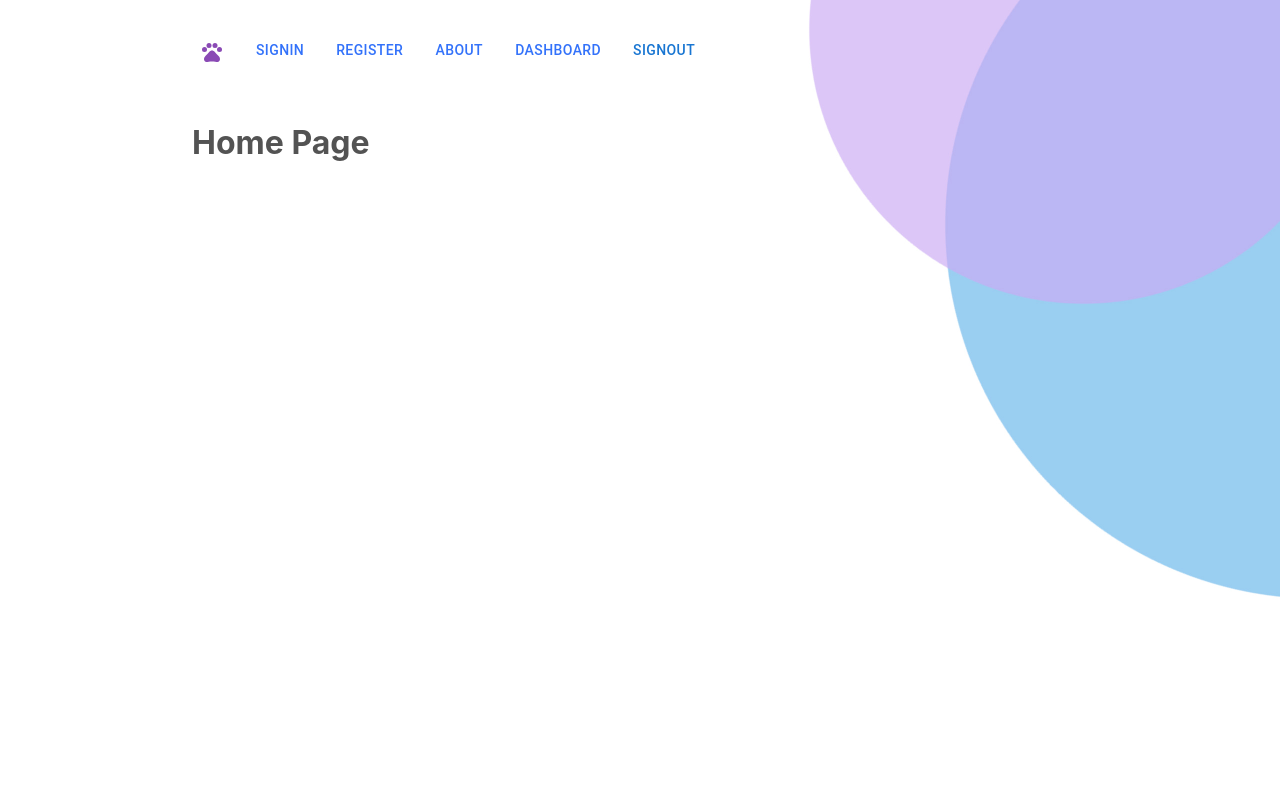
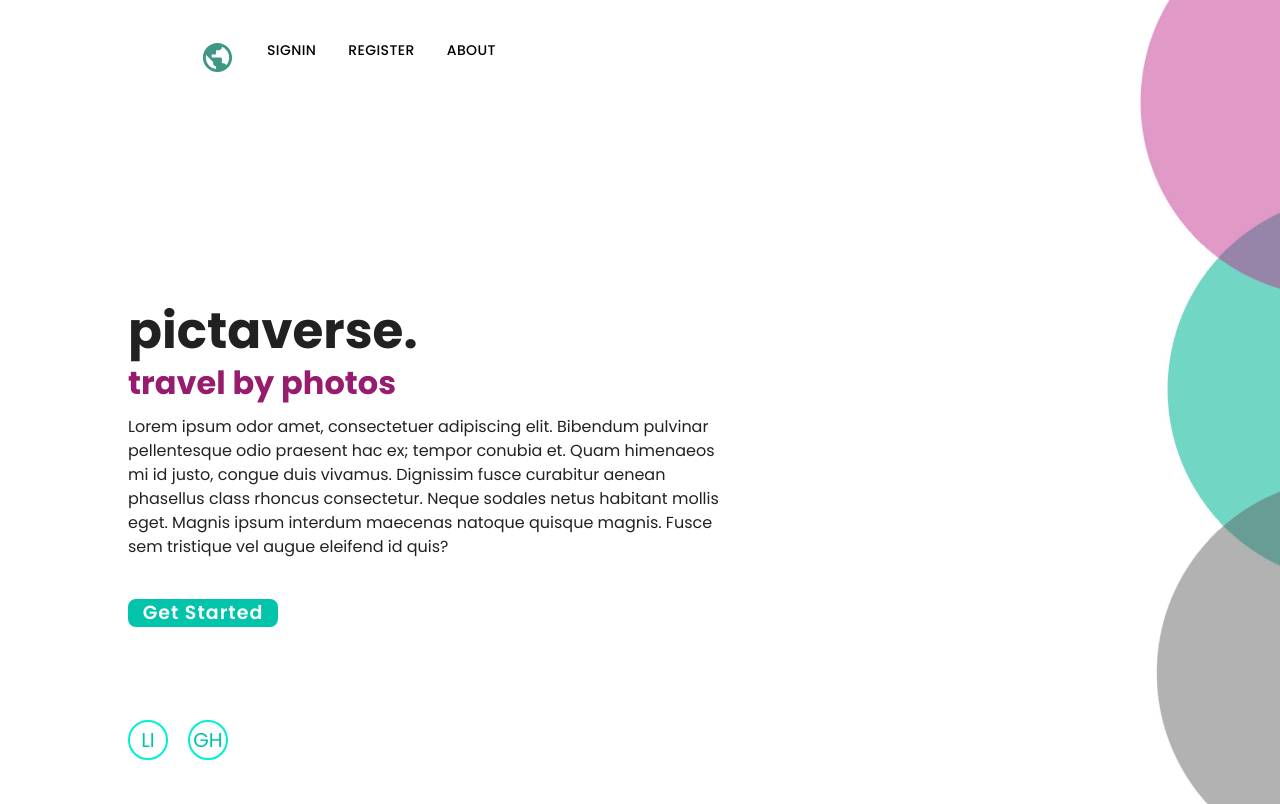
Before and after one commit to janetkarpenske/pictaverse-react, a React (Create React App) app in the folder client/: page / in a window 1280 px wide. Built offline with nearby package versions, Linux system fonts and the light colour scheme; no server answers.

Commit message:
Install mapbox and redux and get authenticated user data stored

```diff
--- a/client/package.json
+++ b/client/package.json
@@ -7,15 +7,18 @@
     "@emotion/styled": "^11.13.5",
     "@mui/icons-material": "^6.1.8",
     "@mui/material": "^6.1.8",
+    "@reduxjs/toolkit": "^2.3.0",
     "@testing-library/jest-dom": "^5.16.5",
     "@testing-library/react": "^13.4.0",
     "@testing-library/user-event": "^13.5.0",
     "firebase": "^11.0.2",
+    "mapbox-gl": "^3.8.0",
     "react": "^18.2.0",
     "react-dom": "^18.2.0",
+    "react-map-gl": "^7.1.7",
+    "react-redux": "^9.1.2",
     "react-router-dom": "^6.28.0",
     "react-scripts": "5.0.1",
-    "three": "^0.170.0",
     "web-vitals": "^2.1.4"
   },
   "scripts": {
--- a/client/src/components/MainNavigation.jsx
+++ b/client/src/components/MainNavigation.jsx
@@ -4,28 +4,43 @@ import { auth } from '../firebase/config';
 import classes from './styles/MainNavigation.module.css';
 import Button from '@mui/material/Button';
 import { IconButton } from '@mui/material';
-import PetsRoundedIcon from '@mui/icons-material/PetsRounded';
+import PublicIcon from '@mui/icons-material/Public';
+import { useDispatch, useSelector } from 'react-redux';
+import { userActions } from '../store/user-slice';
 
 function MainNavigation() {
   const navigate = useNavigate();
-  let currentUser;
+  const dispatch = useDispatch();
+
+  let currentUser = useSelector((state => state.user.signedInUserEmail));
 
   const handleSignOut = () => {
     signOut(auth);
-    console.log('Signed out')
     navigate("/");
   };
 
   onAuthStateChanged (auth, (user) => {
-    currentUser = user;
     console.log("current user: ", currentUser);
-    //userStoreRef.setUser(user);
+
+    let payload;
+    if(user !== null)
+      {
+        payload = {
+          userEmail: user.email,
+          userUID: user.uid
+        }
+      }
+    else {
+      payload = null;
+    }
+
+    dispatch(userActions.setSignedInUser(payload));
+
     if(user != null) {
-      //getUserPets(user.uid);
-      //getUserProfile(user.uid);
+      //load other immediate data needed here
     }
     else {
-      //need to clear user data and pet data from stores
+
     };
   })
 
@@ -42,11 +57,11 @@ function MainNavigation() {
               )}
               end
             >
-              <PetsRoundedIcon fontSize='inherit'/>
+              <PublicIcon fontSize='large'/>
             </NavLink>
             </IconButton>
           </li>
-          <li>
+          {!currentUser && <li>
             <Button variant='text'>
             <NavLink
               to="/signin"
@@ -57,8 +72,8 @@ function MainNavigation() {
               Signin
             </NavLink>
             </Button>
-          </li>
-          <li>
+          </li>}
+          {!currentUser && <li>
             <Button variant='text'>
             <NavLink
               to="/register"
@@ -69,7 +84,7 @@ function MainNavigation() {
               Register
             </NavLink>
             </Button>
-          </li>
+          </li>}
           <li>
             <Button variant='text'>
             <NavLink
@@ -82,7 +97,7 @@ function MainNavigation() {
             </NavLink>
             </Button>
           </li>
-          <li>
+          {currentUser && <li>
             <Button variant='text'>
             <NavLink
               to="/dashboard"
@@ -93,12 +108,12 @@ function MainNavigation() {
               Dashboard
             </NavLink>
             </Button>
-          </li>
-          <li>
+          </li>}
+          {currentUser && <li>
             <Button variant='text' onClick={handleSignOut}>
               Signout
             </Button>
-          </li>
+          </li>}
         </ul>
       </nav>
     </header>
--- /dev/null
+++ b/client/src/components/styles/Home.module.css
@@ -0,0 +1,137 @@
+@import url('https://fonts.googleapis.com/css2?family=Poppins:wght@300;400;500;600;700;800;900&display=swap');
+
+* {
+  margin: 0;
+  padding: 0;
+  box-sizing: border-box;
+  font-family: 'Poppins', sans-serif;
+}
+
+.home {
+  height: 85vh;
+  display: flex;
+  align-items: center;
+  padding: 0 10%;
+}
+
+.homeContent {
+  max-width: 600px;
+}
+
+.homeContent h1 {
+  font-size: 50px;
+  font-weight: 700;
+  line-height: 1.2;
+}
+
+.homeContent h3 {
+  margin-top: 10px;
+  font-size: 32px;
+  font-weight: 700;
+  color: #971c6e;
+}
+
+.homeContent p {
+  font-size: 16px;
+  margin: 20px 0 40px;
+}
+
+.homeContent .btn-box {
+  display: flex;
+  justify-content: space-between;
+  width: 345px;
+  height: 50px;
+}
+
+.btnBox a {
+  position: relative;
+  display: inline-flex;
+  justify-content: center;
+  align-items: center;
+  width: 150px;
+  height: 100%;
+  background: #02c4aa;
+  border: 2px solid #02c4aa;
+  border-radius: 8px;
+  font-size: 19px;
+  color: #ffffff;
+  text-decoration: none;
+  font-weight: 600;
+  letter-spacing: 1px;
+  z-index: 1;
+  overflow: hidden;
+  transition: .5s;
+}
+
+.btnBox a:hover {
+  color: #02c4aa;
+}
+
+.btnBox a:nth-child(2) {
+  background: transparent;
+  color: #02c4aa;
+}
+
+.btnBox a:nth-child(2):hover {
+  color: #ffffff;
+}
+
+.btnBox a:nth-child(2)::before {
+  background: #02c4aa;
+}
+
+.btnBox a::before {
+  content: '';
+  position: absolute;
+  top: 0;
+  left: 0;
+  width: 0;
+  height: 100%;
+  background: #ffffff;
+  z-index: -1;
+  transition: .5s;
+}
+
+.btnBox a:hover::before {
+  width: 100%;
+}
+
+.homeSci {
+  position: absolute;
+  bottom: 40px;
+  width: 100px;
+  display: flex;
+  justify-content: space-between;
+}
+
+.homeSci a {
+  position: relative;
+  display: inline-flex;
+  justify-content: center;
+  align-items: center;
+  width: 40px;
+  height: 40px;
+  background: transparent;
+  border: 2px solid #00f0d0;
+  border-radius: 50%;
+  font-size: 20px;
+  color: #02c4aa;
+  text-decoration: none;
+  z-index: 1;
+}
+
+.homeSci a::before {
+  content: '';
+  position: absolute;
+  top: 0;
+  left: 0;
+  width: 0;
+  height: 100%;
+  background: #a81818;
+  z-index: -1;
+  transition: .5s;
+}
+
+.homeSci a:hover::before {
+  width: 100%;
+}
--- a/client/src/components/styles/MainNavigation.module.css
+++ b/client/src/components/styles/MainNavigation.module.css
@@ -11,12 +11,15 @@
     gap: 1rem;
   }
 
-  .list a {
+  .list a,
+  .list button {
     text-decoration: none;
     color: var(--color-primary-800);
   }
 
   .list a:hover,
-  .list a.active {
+  .list a.active,
+  .list button:hover,
+  .list button:active {
     color: var(--color-primary-900);
   }
--- a/client/src/firebase/config.js
+++ b/client/src/firebase/config.js
@@ -3,17 +3,18 @@ import { getFirestore } from 'firebase/firestore';
 import { getAuth } from 'firebase/auth';
 
 const firebaseConfig = {
-  apiKey: process.env.FIREBASE_API_KEY,
-  authDomain: "vue-vet-portal.firebaseapp.com",
-  projectId: "vue-vet-portal",
-  storageBucket: "vue-vet-portal.appspot.com",
-  messagingSenderId: process.env.FIREBASE_MESSAGING_SENDER_ID,
-  appId: process.env.FIREBASE_APP_ID
+  apiKey: "AIzaSyCOc5PXdi8WjEOl8ZfPb4C92yKgkIKcYc4",
+  authDomain: "react-app-36640.firebaseapp.com",
+  projectId: "react-app-36640",
+  storageBucket: "react-app-36640.firebasestorage.app",
+  messagingSenderId: "976120151755",
+  appId: "1:976120151755:web:8da62da32597e04b44254e",
+  measurementId: "G-6RLQ650M8K"
 };
 
-initializeApp(firebaseConfig);
+const app = initializeApp(firebaseConfig);
 
-const DB = getFirestore();
-const auth = getAuth();
+const db = getFirestore();
+const auth = getAuth(app);
 
-export { DB, auth }
+export { db, auth }
--- a/client/src/index.css
+++ b/client/src/index.css
@@ -6,6 +6,7 @@
   margin-right: 15%;
 }
 .container-narrow {
+  margin-top: 5%;
   margin-left: 25%;
   margin-right: 25%;
   text-align: justify;
@@ -18,7 +19,7 @@
   font-weight: 400;
 
   color-scheme: light dark;
-  color: rgba(58, 58, 58, 0.87);
+  color: rgba(0, 0, 0, 0.87);
   background-color: #ffffff;
   background-repeat: no-repeat; /* Do not repeat the image */
   background-size: cover;
@@ -35,10 +36,10 @@
   --color-gray-300: #ccc9c6;
   --color-gray-400: #aeaba7;
   --color-gray-500: #8a8784;
-  --color-gray-600: #656360;
-  --color-gray-700: #4b4a47;
-  --color-gray-800: #31302e;
-  --color-gray-900: #1f1d1b;
+  --color-gray-600: #000000;
+  --color-gray-700: #000000;
+  --color-gray-800: #000000;
+  --color-gray-900: #000000;
 
   --color-primary-100: #fcf3e1;
   --color-primary-200: #fceccd;
@@ -47,8 +48,8 @@
   --color-primary-500: #7ccbff;
   --color-primary-600: #629ef9;
   --color-primary-700: #4da7fb;
-  --color-primary-800: #3372fa;
-  --color-primary-900: hsl(276, 42%, 50%);
+  --color-primary-800: #000000;
+  --color-primary-900: hsl(167, 42%, 42%);
 }
 
 body {
--- a/client/src/index.js
+++ b/client/src/index.js
@@ -1,12 +1,14 @@
 import React from 'react';
 import ReactDOM from 'react-dom/client';
+import { Provider } from 'react-redux';
+import store from './store';
 
 import './index.css';
 import App from './App';
 
 const root = ReactDOM.createRoot(document.getElementById('root'));
 root.render(
-  <React.StrictMode>
+  <Provider store={store}>
       <App />
-  </React.StrictMode>
+  </Provider>
 );
--- a/client/src/pages/About.jsx
+++ b/client/src/pages/About.jsx
@@ -3,7 +3,9 @@ export default function AboutPage() {
     return (
         <div className="container-narrow">
             <h1>About</h1>
-
+            <br />
+            <p>Pictaverse is a demo React.js application that utilizes geolocation and maps to let users pin their favorite travel and vacation recommendations. This project also uses: Redux, Redux-Toolkit, TypeScript, Material UI, and Mapbox (for maps and geolocation).</p>
+            <br />
             <p>Lorem ipsum odor amet, consectetuer adipiscing elit. Bibendum pulvinar pellentesque odio praesent hac ex; tempor conubia et. Quam himenaeos mi id justo, congue duis vivamus. Dignissim fusce curabitur aenean phasellus class rhoncus consectetur. Neque sodales netus habitant mollis eget. Magnis ipsum interdum maecenas natoque quisque magnis. Fusce sem tristique vel augue eleifend id quis?</p>
             <br />
             <p>Dis elementum vel habitant sociosqu, nec lacus hac? Vitae curabitur conubia lacus adipiscing consectetur in. Tellus mi habitant erat parturient lacus magna cubilia consequat vivamus. Euismod arcu consequat gravida gravida adipiscing nibh neque inceptos. Vehicula augue rhoncus est imperdiet odio pellentesque ultricies. Interdum congue sapien quam porta aenean at. Orci lacinia parturient placerat netus sodales sed ultrices. Lorem blandit ad pulvinar lacinia vestibulum porta netus natoque. Suscipit ac vitae porttitor egestas interdum molestie habitant.</p>
--- a/client/src/pages/Home.jsx
+++ b/client/src/pages/Home.jsx
@@ -1,9 +1,30 @@
-//import classes from './../components/styles/Styles.module.css';
+import classes from '../components/styles/Home.module.css';
 
 export default function HomePage() {
+
     return (
-        <div className="container">
-            <h1>Home Page</h1>
+        <div>
+            <section className={classes.home}>
+                <div className={classes.homeContent}>
+                    <h1>pictaverse.</h1>
+                    <h3>travel by photos</h3>
+                    <p>
+                    Lorem ipsum odor amet, consectetuer adipiscing elit.
+                    Bibendum pulvinar pellentesque odio praesent hac ex;
+                    tempor conubia et. Quam himenaeos mi id justo, congue duis vivamus.
+                    Dignissim fusce curabitur aenean phasellus class rhoncus consectetur.
+                    Neque sodales netus habitant mollis eget. Magnis ipsum interdum maecenas natoque quisque magnis.
+                    Fusce sem tristique vel augue eleifend id quis?
+                    </p>
+                    <div className={classes.btnBox}>
+                        <a href="/register">Get Started</a>
+                    </div>
+                </div>
+                <div className={classes.homeSci}>
+                    <a href="">LI</a>
+                    <a href="">GH</a>
+                </div>
+            </section>
         </div>
     )
 }
--- a/client/src/store/user-slice.js
+++ b/client/src/store/user-slice.js
@@ -3,14 +3,17 @@ import { createSlice } from '@reduxjs/toolkit';
 const userSlice = createSlice({
     name: 'user',
     initialState: {
-        signedInUser: null
+        signedInUserEmail: null,
+        signedInUserUID: null
     },
     reducers: {
         setSignedInUser(state, action) {
-            const user = action.payload;
+            const userEmail = action.payload?.userEmail ?? null;
+            const userUID = action.payload?.userUID ?? null;
 
             //because we are using redux-toolkit we can modify state directly while keeping it immutable
-            state.signedInUser = !state.cartIsVisible;
+            state.signedInUserEmail = userEmail;
+            state.signedInUserUID = userUID;
         }
     }
 })
```
Also changed, not shown: client/src/components/Map.jsx (added, +22 -0 lines), client/public/background-3.jpg.
